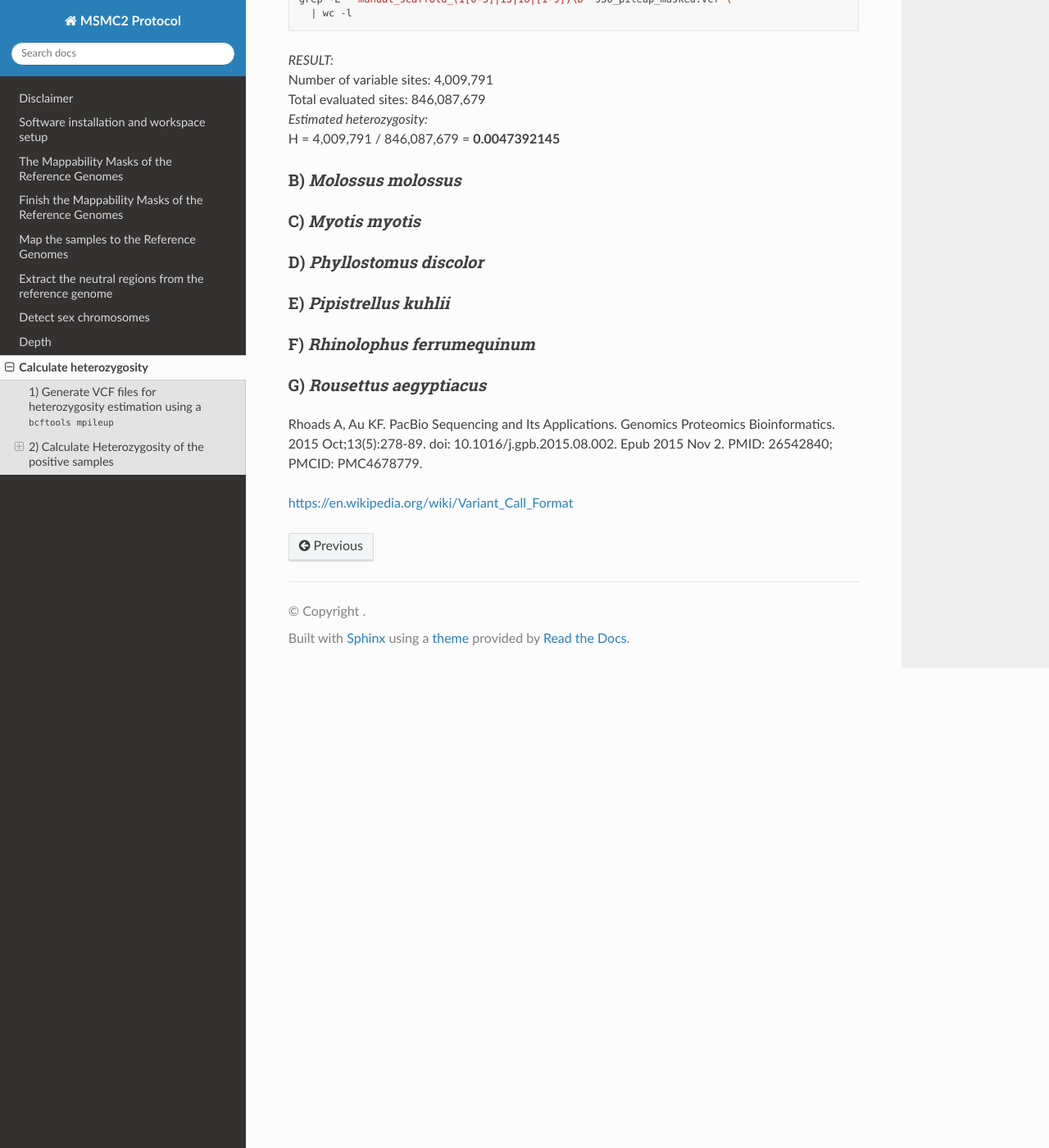
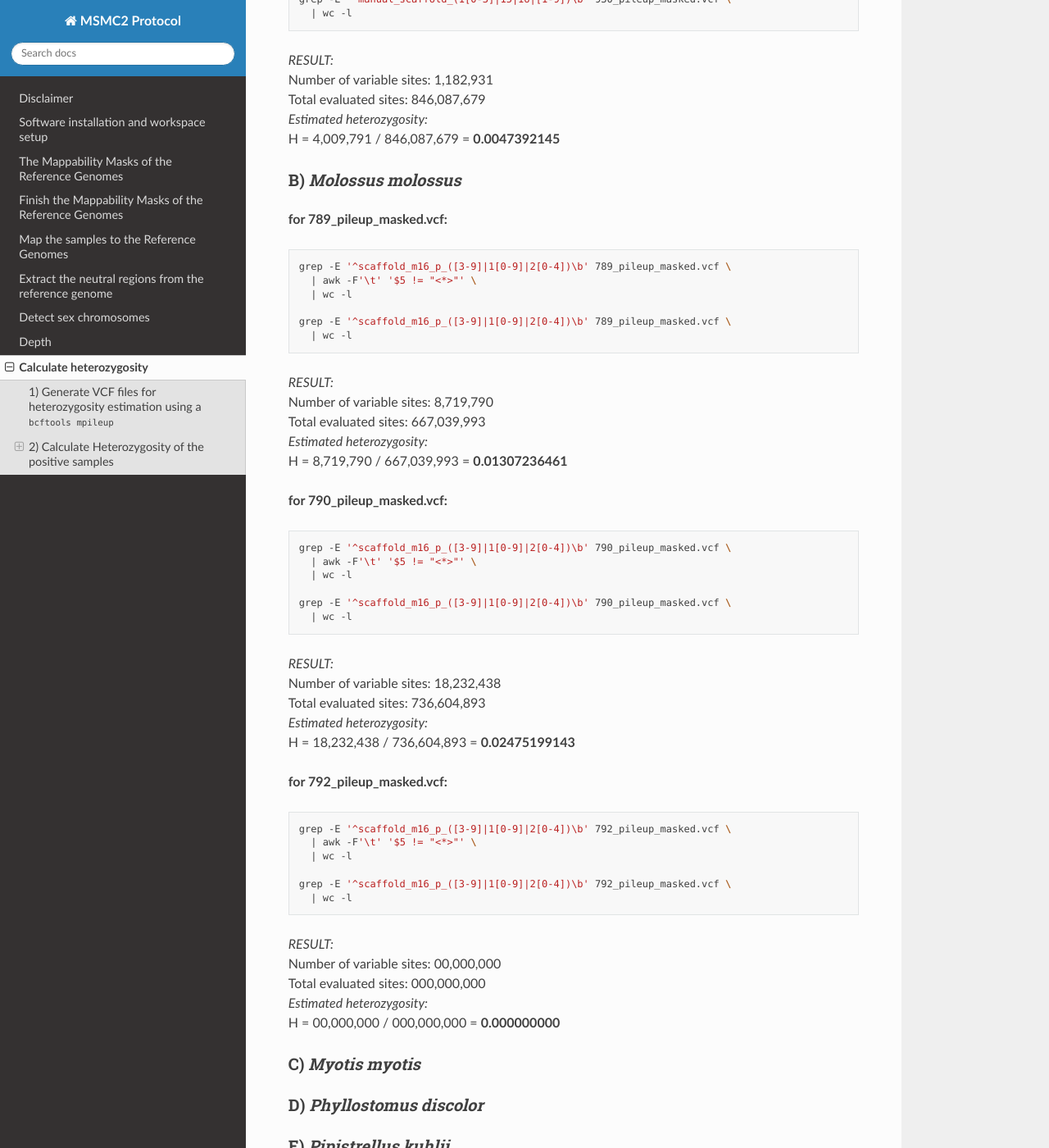
Before and after one commit to hoyosmanuel/MSMC2-Protocol, a Sphinx documentation site: the page built from docs/source/08_Data_Processing_7.rst, in a window 1280 px wide and 1400 px high, scrolled down 4010 px. Shown: the whole window at 82% size. Built offline with Sphinx 7.4.7 and the Read the Docs theme 3.1.0, drawn with Linux system fonts in a browser that asks for light colours.

Commit message:
Update 08_Data_Processing_7.rst

```diff
--- a/docs/source/08_Data_Processing_7.rst
+++ b/docs/source/08_Data_Processing_7.rst
@@ -202,24 +202,67 @@ A) *Hipposideros larvatus*
      | wc -l
 
 | *RESULT:*
-| Number of variable sites: 4,009,791
+| Number of variable sites: 1,182,931
 | Total evaluated sites: 846,087,679
 | *Estimated heterozygosity:*
 | H = 4,009,791 / 846,087,679 = **0.0047392145**
 
+B) *Molossus molossus*
+~~~~~~~~~~~~~~~~~~~~~~~~~~
+
+**for 789_pileup_masked.vcf:**
+
+.. code-block:: bash
+
+   grep -E '^scaffold_m16_p_([3-9]|1[0-9]|2[0-4])\b' 789_pileup_masked.vcf \
+     | awk -F'\t' '$5 != "<*>"' \
+     | wc -l
+
+   grep -E '^scaffold_m16_p_([3-9]|1[0-9]|2[0-4])\b' 789_pileup_masked.vcf \
+     | wc -l
+
+| *RESULT:*
+| Number of variable sites: 8,719,790
+| Total evaluated sites: 667,039,993
+| *Estimated heterozygosity:*
+| H = 8,719,790 / 667,039,993 = **0.01307236461**
 
 
+**for 790_pileup_masked.vcf:**
+
+.. code-block:: bash
+
+   grep -E '^scaffold_m16_p_([3-9]|1[0-9]|2[0-4])\b' 790_pileup_masked.vcf \
+     | awk -F'\t' '$5 != "<*>"' \
+     | wc -l
+
+   grep -E '^scaffold_m16_p_([3-9]|1[0-9]|2[0-4])\b' 790_pileup_masked.vcf \
+     | wc -l
+
+| *RESULT:*
+| Number of variable sites: 18,232,438
+| Total evaluated sites: 736,604,893
+| *Estimated heterozygosity:*
+| H = 18,232,438 / 736,604,893 = **0.02475199143**
 
 
+**for 792_pileup_masked.vcf:**
 
+.. code-block:: bash
 
+   grep -E '^scaffold_m16_p_([3-9]|1[0-9]|2[0-4])\b' 792_pileup_masked.vcf \
+     | awk -F'\t' '$5 != "<*>"' \
+     | wc -l
 
+   grep -E '^scaffold_m16_p_([3-9]|1[0-9]|2[0-4])\b' 792_pileup_masked.vcf \
+     | wc -l
 
+| *RESULT:*
+| Number of variable sites: 00,000,000
+| Total evaluated sites: 000,000,000
+| *Estimated heterozygosity:*
+| H = 00,000,000 / 000,000,000 = **0.000000000**
 
-
-
-B) *Molossus molossus*
-~~~~~~~~~~~~~~~~~~~~~~~~~~
 
 C) *Myotis myotis*
 ~~~~~~~~~~~~~~~~~~~~~~~~~~
```
